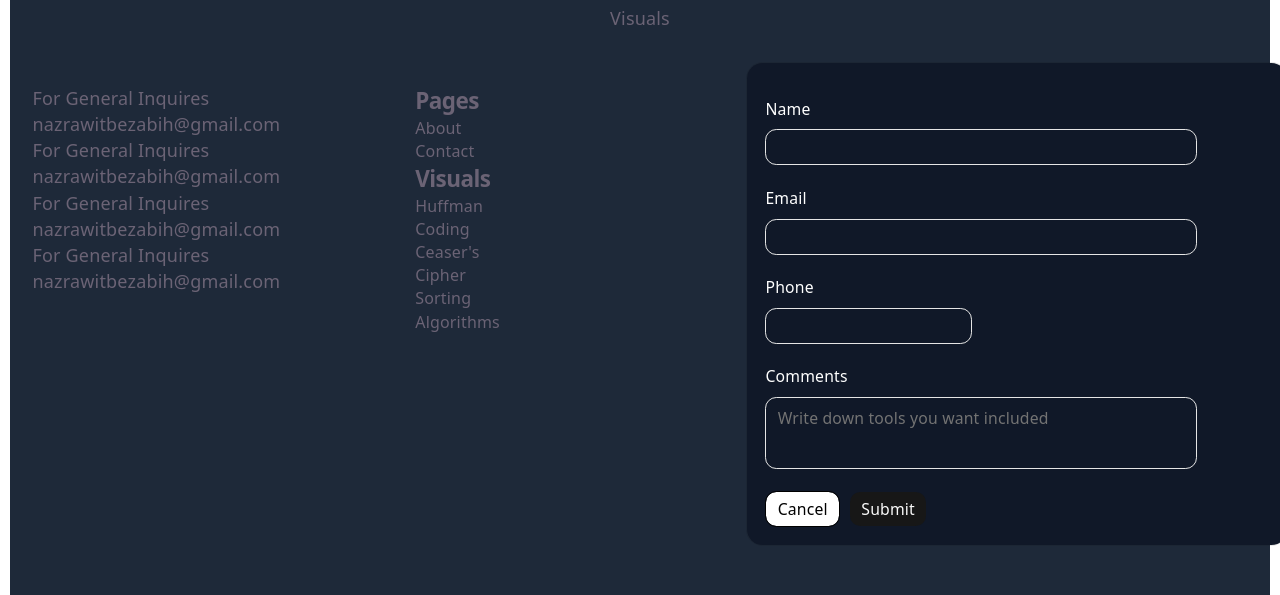
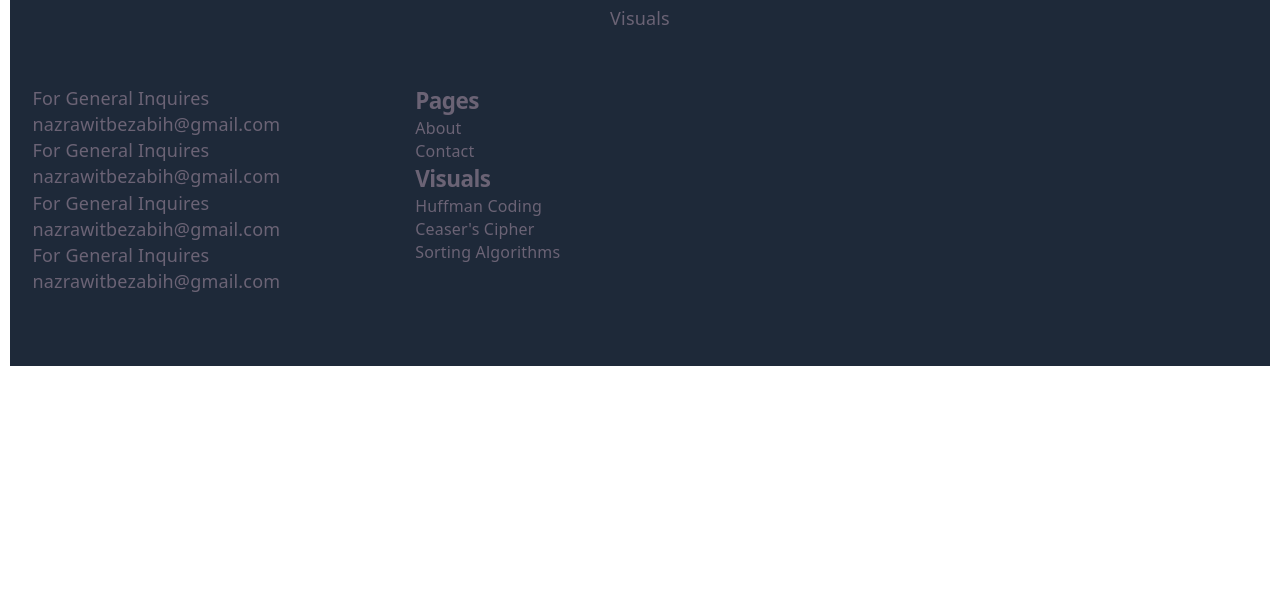
Before and after one commit to Nazrawit-T-B/IVISUALZ, a React (Vite) app: page / in a window 1280 px wide. Shown: the part 1174-1769 px from the top of the page. After the commit the page ends 1550 px from the top, so only its background shows below. Built offline with nearby package versions, Linux system fonts and the light colour scheme.

Commit message:
Removed email card from the footer section

```diff
--- a/src/Footer.jsx
+++ b/src/Footer.jsx
@@ -37,7 +37,6 @@ const Footer=()=>{
                 </div>
             </div>
             <div className="emailing-section">
-                <ProductCard/>
             </div>
             </div>
         </footer>
```
